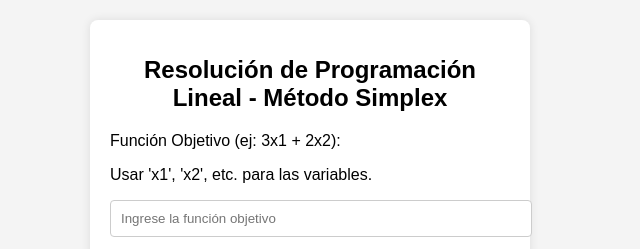
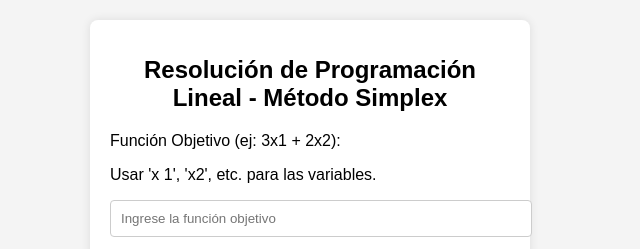
Before and after one commit to Roberstxx07/M-todo-simplex---Programa, a plain HTML site: page index.html in a window 1280 px wide. Shown: the part 142-391 px from the top of the page, 330-970 px from the left. Drawn offline with Linux system fonts and the light colour scheme; files that its build step writes are made by us from their sources; files whose address does not match are found by name.

Commit message:
Update index.html

```diff
--- a/index.html
+++ b/index.html
@@ -13,7 +13,9 @@
         <form id="simplexForm">
             <div class="form-group">
                 <label for="objective">Función Objetivo (ej: 3x1 + 2x2):</label>
-                <p>Usar 'x1', 'x2', etc. para las variables.</p>
+                <p>Usar 'x
+
+                    1', 'x2', etc. para las variables.</p>
                 <input type="text" id="objective" name="objective" placeholder="Ingrese la función objetivo" required>
             </div>
 
```
